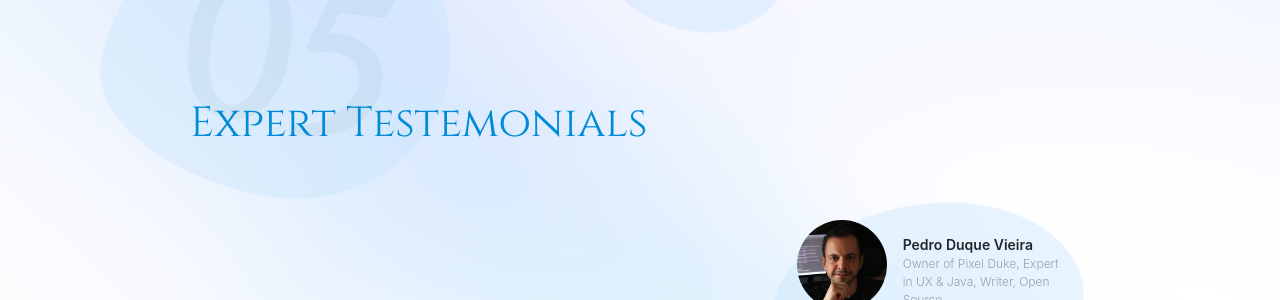
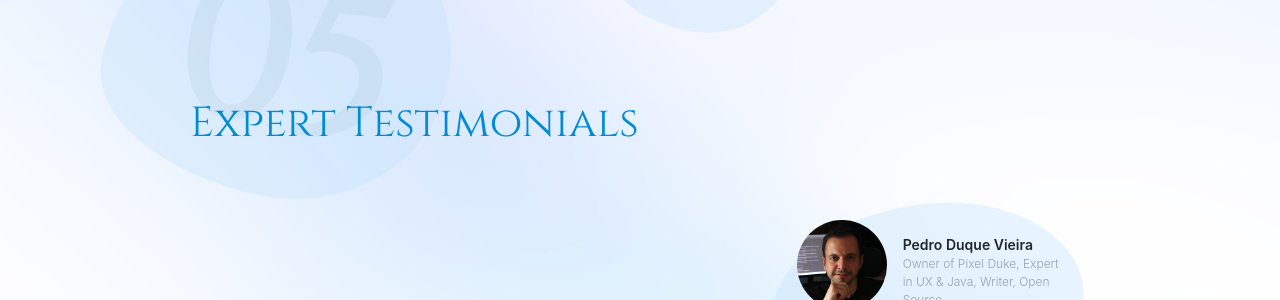
Before and after one commit to luismarques-io/luismarques-io.github.io, a Jekyll site: the page built from index.markdown, in a window 1280 px wide and 900 px high, scrolled down 5012 px. Shown: the part 165-465 px from the top of the window. Built offline with Jekyll 4.4.1, drawn with Linux system fonts in a browser that asks for light colours; nearby versions of some CDN libraries; some web fonts are replaced; a script that is not in the unit is left out.

Commit message:
correct typo 'testemonials' to 'testimonials' in all files

```diff
--- a/_data/testemonials.yml
+++ b/_data/testimonials.yml
@@ -1,14 +1,14 @@
 - name: Hugo Silva
   title: Chief Innovation Officer at PLUX
   description: Luis is a top performer and one of the hardest working professionals I ever met, distinguished for his motivation, discipline, and ability to work independently.
-  image: /assets/images/testemonials/Hugo%20Silva.jpeg
+  image: /assets/images/testimonials/Hugo%20Silva.jpeg
 
 - name: João Valente
   title: Chief Executive Officer at BrainAnswer
   description: ...a solid background in software architecture and development, going far beyond the state-of-the-art in many impactful solutions.
-  image: /assets/images/testemonials/Joao%20Valente.png
+  image: /assets/images/testimonials/Joao%20Valente.png
 
 - name: Pedro Duque Vieira
   title: Owner of Pixel Duke, Expert in UX & Java, Writer, Open Source
   description: Luís has shown a unique combination of technical know-how and aesthetic intuition, producing modern and robust user experiences.
-  image: /assets/images/testemonials/Pedro%20Duke.png
+  image: /assets/images/testimonials/Pedro%20Duke.png
--- a/_includes/testemonials.html
+++ /dev/null
@@ -1,25 +0,0 @@
-<div class="section__title scrollreveal">
-    <div class="section__title__textback">
-        <div class="scrollreveal__frombottom scrollreveal__delay025">
-            <span class="textback__rotate__right">05</span>
-        </div>
-    </div>
-    <h2>Expert Testemonials</h2>
-</div>
-
-<div class="section__content inner for3">
-    {% for item in site.data.testemonials %}
-    <div class="testemonial scrollreveal">
-        <div class="testemonial__person">
-            <div class="testemonial__person__photo">
-                <img src="{{item.image}}" alt="{{item.name}}" class="scrollreveal__frombottom scrollreveal__delay025">
-            </div>
-            <div class="testemonial__person__info">
-                <div class="testemonial__name scrollreveal__frombottom scrollreveal__delay025">{{item.name}}</div>
-                <div class="testemonial__title scrollreveal__frombottom scrollreveal__delay050">{{item.title}}</div>
-            </div>
-        </div>
-        <p class="testemonial__description scrollreveal__frombottom scrollreveal__delay075">{{item.description}}</p>
-    </div>
-    {% endfor %}
-</div>
--- /dev/null
+++ b/_includes/testimonials.html
@@ -0,0 +1,25 @@
+<div class="section__title scrollreveal">
+  <div class="section__title__textback">
+    <div class="scrollreveal__frombottom scrollreveal__delay025">
+      <span class="textback__rotate__right">05</span>
+    </div>
+  </div>
+  <h2>Expert Testimonials</h2>
+</div>
+
+<div class="section__content inner for3">
+  {% for item in site.data.testimonials %}
+  <div class="testimonial scrollreveal">
+    <div class="testimonial__person">
+      <div class="testimonial__person__photo">
+        <img src="{{item.image}}" alt="{{item.name}}" class="scrollreveal__frombottom scrollreveal__delay025">
+      </div>
+      <div class="testimonial__person__info">
+        <div class="testimonial__name scrollreveal__frombottom scrollreveal__delay025">{{item.name}}</div>
+        <div class="testimonial__title scrollreveal__frombottom scrollreveal__delay050">{{item.title}}</div>
+      </div>
+    </div>
+    <p class="testimonial__description scrollreveal__frombottom scrollreveal__delay075">{{item.description}}</p>
+  </div>
+  {% endfor %}
+</div>
--- a/_layouts/home.html
+++ b/_layouts/home.html
@@ -61,8 +61,8 @@ layout: default
     </div>
   </section>
 
-    <section id="testemonials" class="section testemonials ">
-        <div class="testemonials__blobs">
+  <section id="testimonials" class="section testimonials ">
+    <div class="testimonials__blobs">
       <div class="grid-wrap relative">
         <div class="blob detail__blob light"></div>
         <div class="blob detail__blob light"></div>
@@ -70,7 +70,7 @@ layout: default
       </div>
     </div>
     <div class="grid-wrap">
-            {% include testemonials.html %}
+      {% include testimonials.html %}
     </div>
   </section>
 
--- a/_sass/main.scss
+++ b/_sass/main.scss
@@ -8,7 +8,7 @@
 @import "partials/skills";
 @import "partials/jobs";
 @import "partials/publications_awards";
-@import "partials/testemonials";
+@import "partials/testimonials";
 @import "partials/hobbies";
 @import "partials/footer";
 @import "partials/background_effects";
--- a/_sass/partials/_testemonials.scss
+++ b/_sass/partials/_testimonials.scss
@@ -1,10 +1,10 @@
-.testemonials {
+.testimonials {
 	.inner {
 		display: grid;
 		grid-template-columns: 2fr 2fr 2fr;
 		gap: 30px;
 
-		.testemonial {
+		.testimonial {
 			position: relative;
 			font-size: var(--fz-sm);
 			padding: 20px;
@@ -125,11 +125,11 @@
 	}
 }
 
-.testemonials .inner.for3 {
+.testimonials .inner.for3 {
 	padding: 80px 0 280px;
 	margin-left: -100px;
 
-	.testemonial {
+	.testimonial {
 		&:nth-child(1) {
 			top: 60px;
 		}
@@ -143,11 +143,11 @@
 }
 
 @media only screen and (max-width: 992px) {
-	.testemonials .inner {
+	.testimonials .inner {
 		display: grid;
 		grid-template-columns: 2fr 2fr;
 
-		.testemonial {
+		.testimonial {
 			&:nth-child(1) {
 				top: 130px;
 				left: 0;
@@ -165,11 +165,11 @@
 		}
 	}
 
-	.testemonials .inner.for3 {
+	.testimonials .inner.for3 {
 		display: block; // For 3
 		padding: 40px 0 0; // For 3
 		margin: 0;
-		.testemonial {
+		.testimonial {
 			top: 0 !important; // For 3
 			margin: 50px 0 0; // For 3
 		}
@@ -177,10 +177,10 @@
 }
 
 @media (max-width: 768px) {
-	.testemonials .inner {
+	.testimonials .inner {
 		display: block;
 
-		.testemonial {
+		.testimonial {
 			margin: 50px 0 0;
 
 			&:nth-child(1) {
```
Also changed, not shown: assets/images/testimonials/Hugo Silva.jpeg (renamed from assets/images/testemonials/Hugo Silva.jpeg), assets/images/testimonials/Joao Valente.png (renamed from assets/images/testemonials/Joao Valente.png), assets/images/testimonials/Pedro Duke.png (renamed from assets/images/testemonials/Pedro Duke.png). Lines whose indentation alone changed are shown as unchanged.
